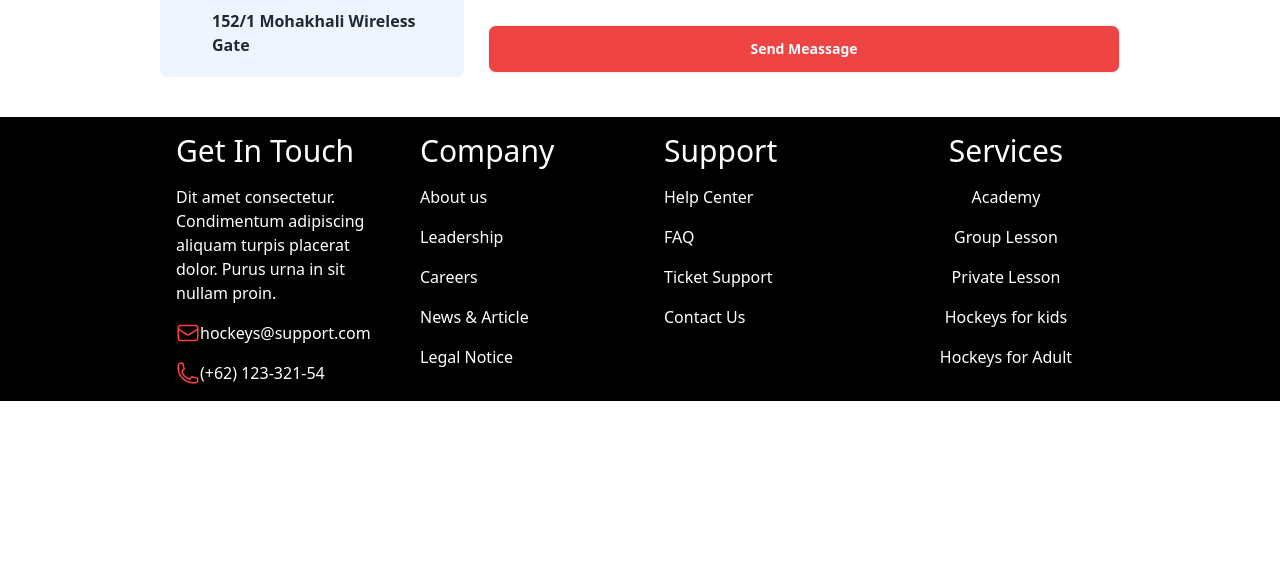
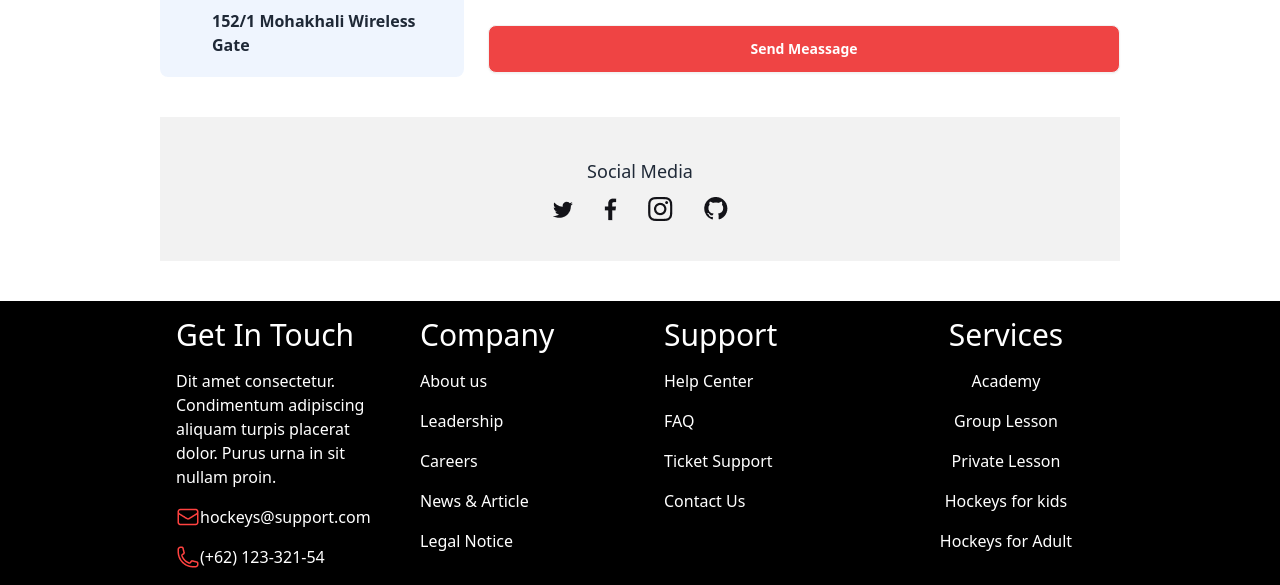
Before and after one commit to Ahammedsa/pro-hoceky-club, a plain HTML site: page index.html in a window 1280 px wide. Shown: the part 3873-4458 px from the top of the page. Before the commit the page ends 4274 px from the top, so only its background shows below. Drawn offline with nearby package versions, Linux system fonts and the light colour scheme.

Commit message:
Correction Done

```diff
--- a/index.html
+++ b/index.html
@@ -142,7 +142,7 @@
                  </div>
             </div>
         </section>
-        <!-- Professional Hockeys Club End-->
+        <!-- Professional Hockeys Club Ends-->
 
         <!-- Program Sections starts -->
         <section>
@@ -185,7 +185,6 @@
       </div>
           </div>
         </section>
-
         <!-- Program Sections Ends-->
 
         <!-- Our New Products Starts -->
@@ -366,6 +365,7 @@
                 </div>
         </section>
         <!-- Our New Products Ends -->
+
         <!-- Clients Question Starts -->
         <section class="w-9/12 mx-auto mt-10">
             <div class="grid grid-cols-1 lg:grid-cols-3 gap-6">
@@ -421,6 +421,9 @@
                   </div>
 
                 </div>
+            </div>
+            <div>
+
             </div>
         </section>
         <!-- Clients Question Ends -->
@@ -480,9 +483,11 @@
                 <textarea placeholder="Enter Your meassage" name="" id="" cols="30" rows="5" class="w-full col-span-1 lg:col-span-2 text-area textarea-bordered bg-gray-200"></textarea>
                 <button class="btn mt-5 text-white bg-red-500 w-full col-span-1  lg:col-span-2">Send Meassage</button>
                 </div>
-
              </div>
-
+                     <div class="mx-auto text-center w-auto space-y-3 mt-10 bg-base-200 py-10 " >
+                      <h1 class="text-lg">Social Media</h1>
+                      <img class="text-center mx-auto" src="./Images/Social.png" alt="">
+                     </div>
           </section>
          <!-- Get In Touch Ends -->
     </main>
```
Also changed, not shown: Images/Social.png (added).
